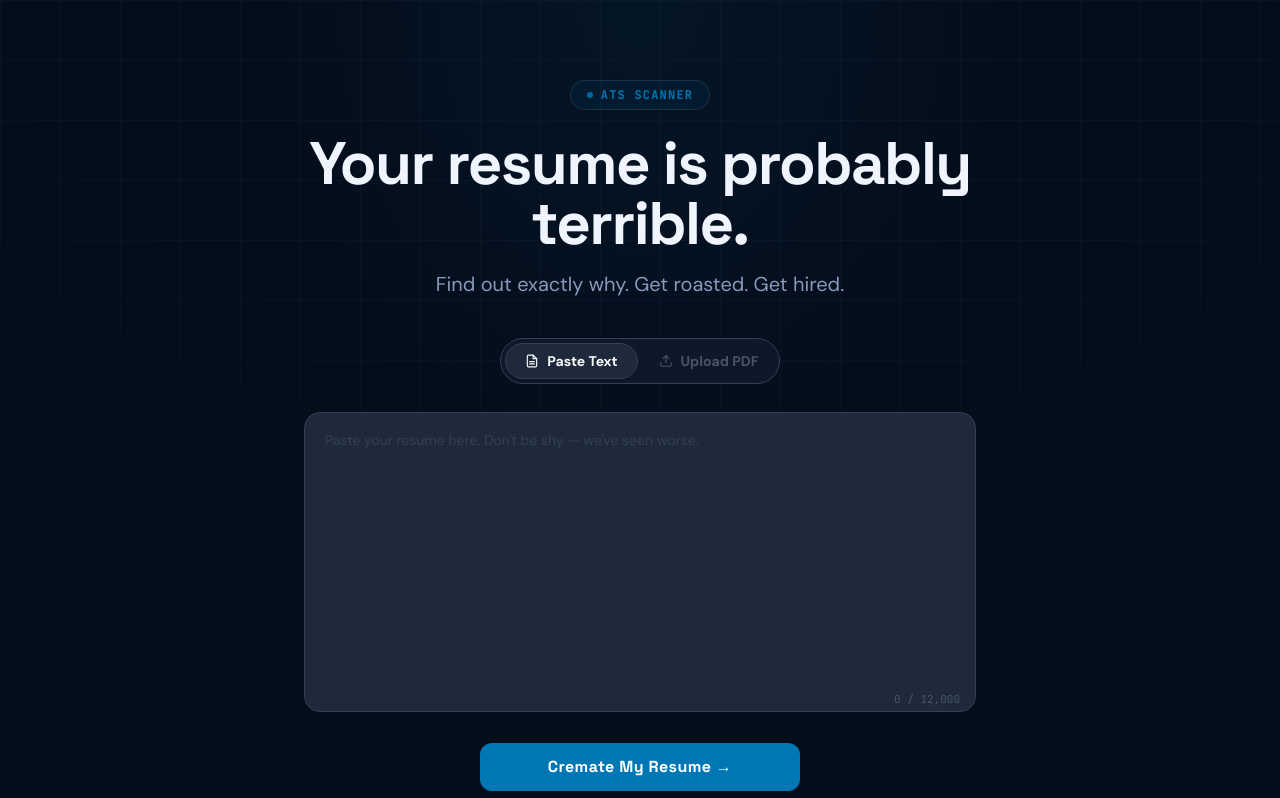
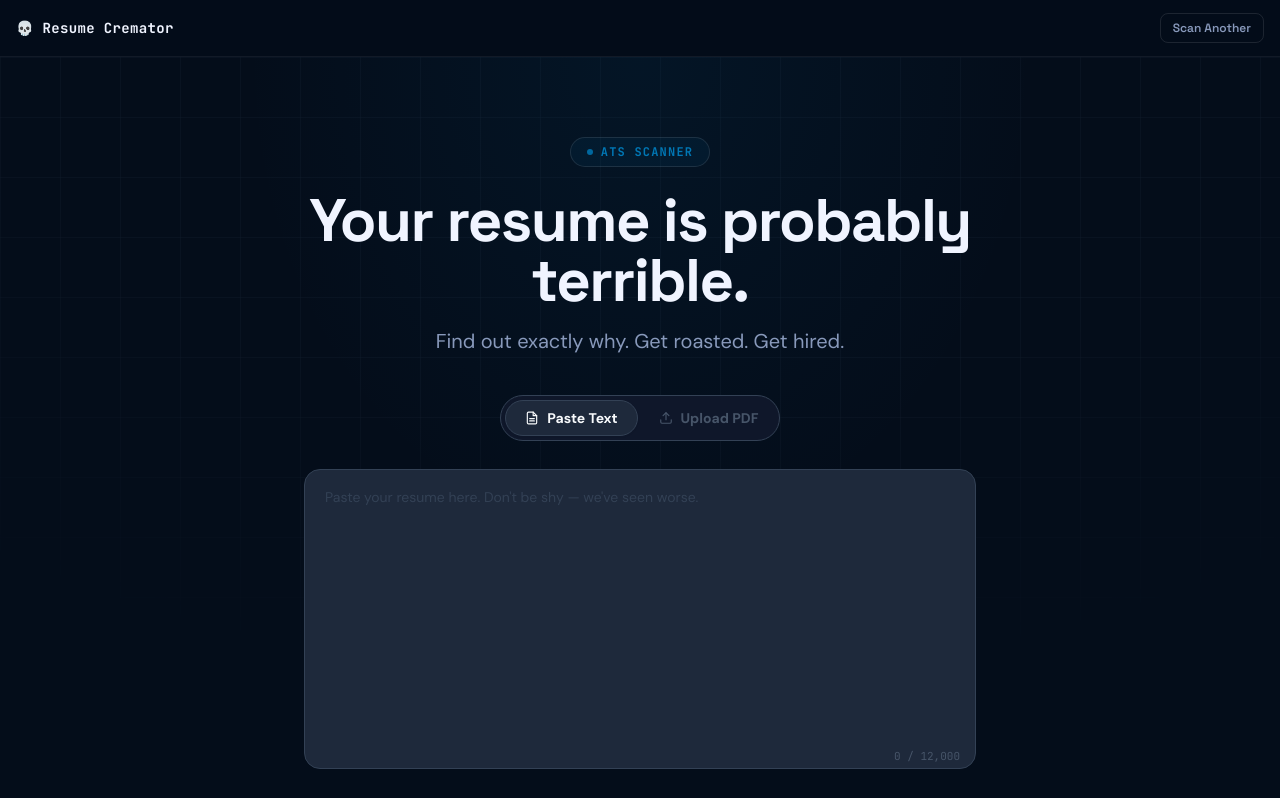
Before and after one commit to dhananjay6561/Resume-Cremator, a Next.js app: page / in a window 1280 px wide. Shown: the top 798 px of the page. Built offline with nearby package versions, Linux system fonts and the light colour scheme.

Commit message:
feat: add global navbar and update body background to navy-950
Signed-off-by: dhananjay6561 <dhananjayaggarwal6561@gmail.com>

```diff
--- a/app/layout.tsx
+++ b/app/layout.tsx
@@ -1,5 +1,6 @@
 import type { Metadata } from 'next';
 import { Space_Grotesk, DM_Sans, JetBrains_Mono } from 'next/font/google';
+import { Navbar } from '@/components/Navbar';
 import './globals.css';
 
 const spaceGrotesk = Space_Grotesk({
@@ -24,14 +25,11 @@ export const metadata: Metadata = {
   description: 'Get your resume roasted and rewritten by a brutally honest AI recruiter. No sugarcoating.',
 };
 
-export default function RootLayout({
-  children,
-}: {
-  children: React.ReactNode;
-}) {
+export default function RootLayout({ children }: { children: React.ReactNode }) {
   return (
     <html lang="en" className={`${spaceGrotesk.variable} ${dmSans.variable} ${jetBrainsMono.variable}`}>
-      <body className="font-body antialiased bg-[#0F172A] text-[#F8FAFC] min-h-screen">
+      <body className="font-body antialiased min-h-screen" style={{ background: 'var(--navy-950)', color: 'var(--text-primary)' }}>
+        <Navbar />
         {children}
       </body>
     </html>
```
